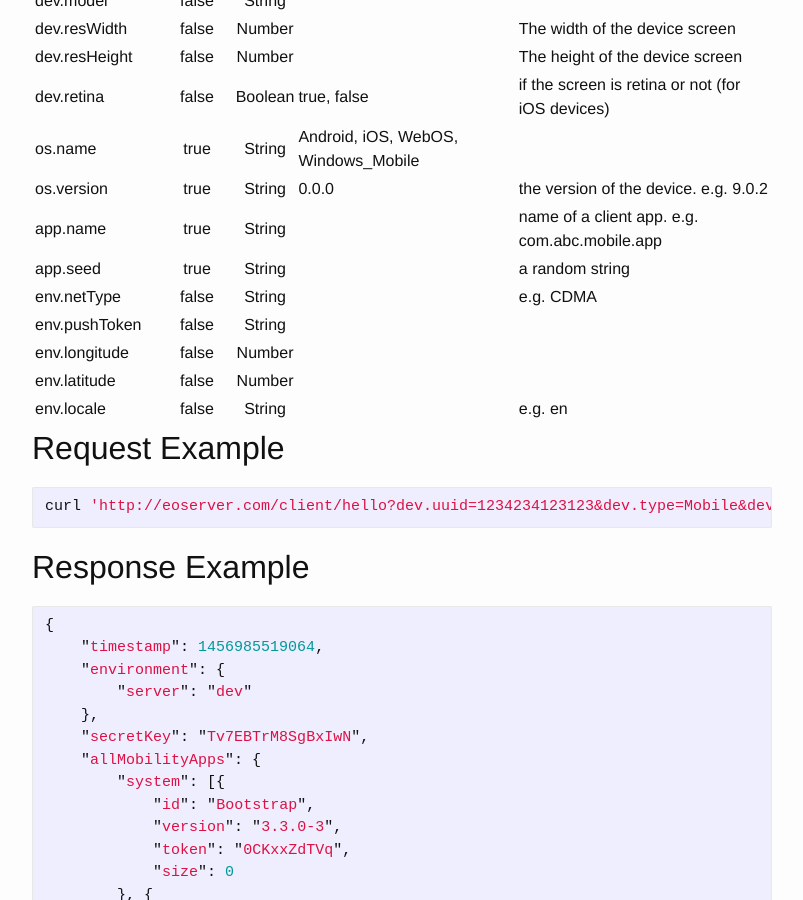
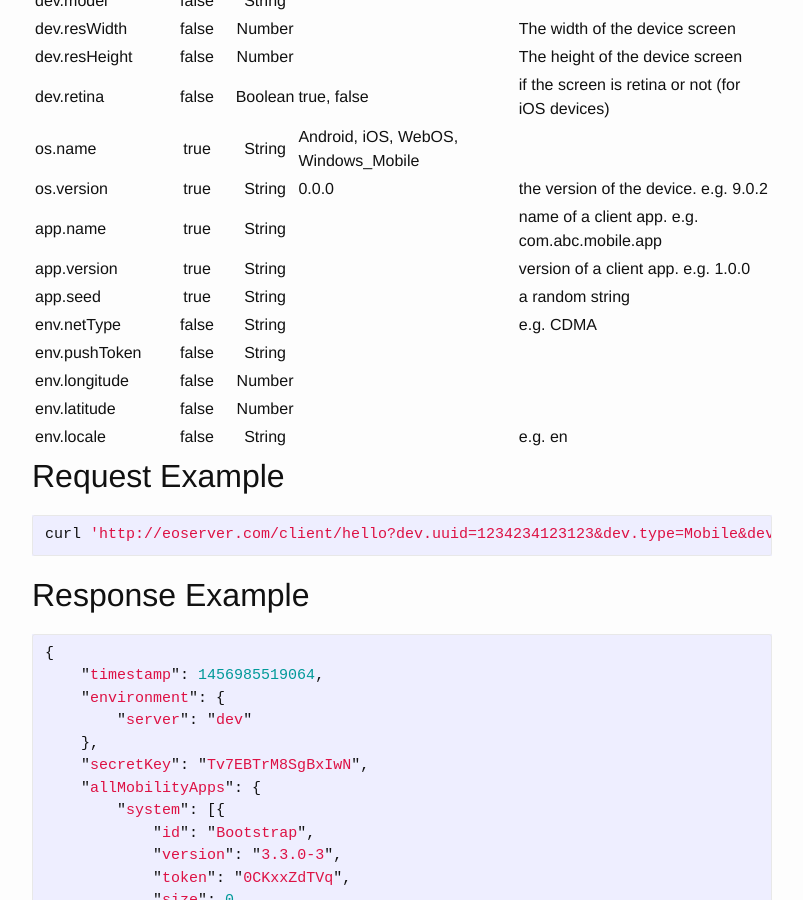
Before and after one commit to hp-liangzhang/hp-liangzhang.github.com, a Jekyll site: the page built from _posts/fundametals/2016-03-3-fundamentals-client-api-hello.markdown, in a window 1280 px wide and 900 px high, scrolled down 711 px. Shown: the whole window, without its empty margins (238-1041 px from the left). Built offline with Jekyll 4.4.1, drawn with Linux system fonts in a browser that asks for light colours.

Commit message:
add a missing parameter

```diff
--- a/_posts/fundametals/2016-03-3-fundamentals-client-api-hello.markdown
+++ b/_posts/fundametals/2016-03-3-fundamentals-client-api-hello.markdown
@@ -30,6 +30,7 @@ POST
 | os.name | true | String | Android, iOS, WebOS, Windows_Mobile |  |
 | os.version | true | String | 0.0.0 | the version of the device. e.g. 9.0.2 |
 | app.name | true | String |  | name of a client app. e.g. com.abc.mobile.app |
+| app.version | true | String |  | version of a client app. e.g. 1.0.0 |
 | app.seed | true | String |  | a random string |
 | env.netType | false | String |  | e.g. CDMA |
 | env.pushToken | false | String |  |  |
```
